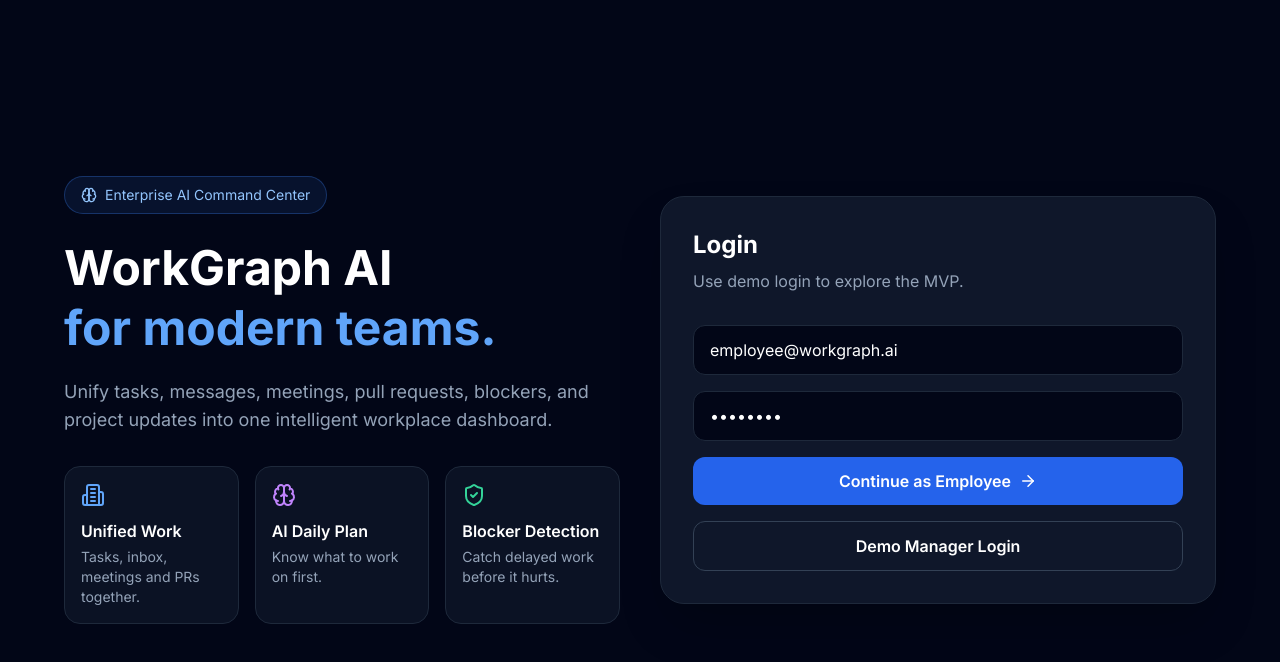
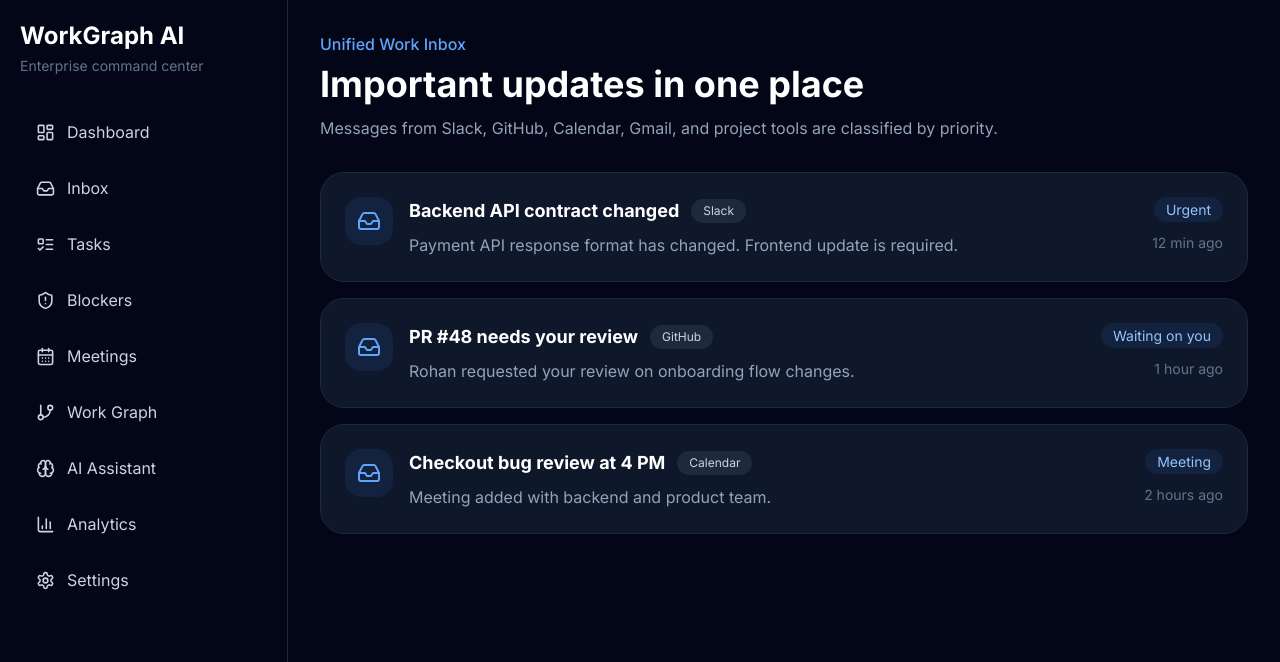
Before and after one commit to prashant2007-wq/WorkGraph-AI, a React (Vite) app in the folder apps/frontend/: page /inbox in a window 1280 px wide. Before the commit this address led to /login. Shown: the top 662 px of the page. Built offline with nearby package versions, Linux system fonts and the light colour scheme.

Commit message:
add unified inbox page

```diff
--- a/apps/frontend/src/pages/employee/Inbox.tsx
+++ b/apps/frontend/src/pages/employee/Inbox.tsx
@@ -1,8 +1,44 @@
+import { Inbox as InboxIcon } from "lucide-react";
+import { mockInbox } from "../../data/mockInbox";
+
 export default function Inbox() {
   return (
-    <div className="p-6">
-      <h1 className="text-2xl font-bold text-white">Inbox</h1>
-      <p className="text-slate-400 mt-2">Coming soon...</p>
-    </div>
-  )
+    <section>
+      <div>
+        <p className="text-blue-400 font-medium">Unified Work Inbox</p>
+        <h1 className="text-4xl font-bold mt-2">Important updates in one place</h1>
+        <p className="text-slate-400 mt-3">
+          Messages from Slack, GitHub, Calendar, Gmail, and project tools are classified by priority.
+        </p>
+      </div>
+
+      <div className="mt-8 space-y-4">
+        {mockInbox.map((item) => (
+          <div key={item.id} className="rounded-3xl border border-slate-800 bg-slate-900 p-6 flex items-start justify-between gap-6">
+            <div className="flex gap-4">
+              <div className="h-12 w-12 rounded-2xl bg-blue-500/10 flex items-center justify-center">
+                <InboxIcon className="text-blue-400" />
+              </div>
+              <div>
+                <div className="flex items-center gap-3">
+                  <h2 className="font-bold text-lg">{item.title}</h2>
+                  <span className="text-xs rounded-full bg-slate-800 px-3 py-1 text-slate-300">
+                    {item.source}
+                  </span>
+                </div>
+                <p className="text-slate-400 mt-2">{item.message}</p>
+              </div>
+            </div>
+
+            <div className="text-right">
+              <span className="rounded-full bg-blue-500/10 text-blue-300 px-3 py-1 text-sm">
+                {item.category}
+              </span>
+              <p className="text-slate-500 text-sm mt-3">{item.time}</p>
+            </div>
+          </div>
+        ))}
+      </div>
+    </section>
+  );
 }
--- a/apps/frontend/src/routes/AppRoutes.tsx
+++ b/apps/frontend/src/routes/AppRoutes.tsx
@@ -1,6 +1,7 @@
 import { Navigate, Route, Routes } from "react-router-dom";
 import Login from "../pages/auth/Login";
 import Dashboard from "../pages/employee/Dashboard";
+import Inbox from "../pages/employee/Inbox";
 import DashboardLayout from "../layouts/DashboardLayout";
 
 export default function AppRoutes() {
@@ -11,6 +12,7 @@
 
       <Route element={<DashboardLayout />}>
         <Route path="/dashboard" element={<Dashboard />} />
+        <Route path="/inbox" element={<Inbox />} />
       </Route>
 
       <Route path="*" element={<Navigate to="/login" replace />} />
```
